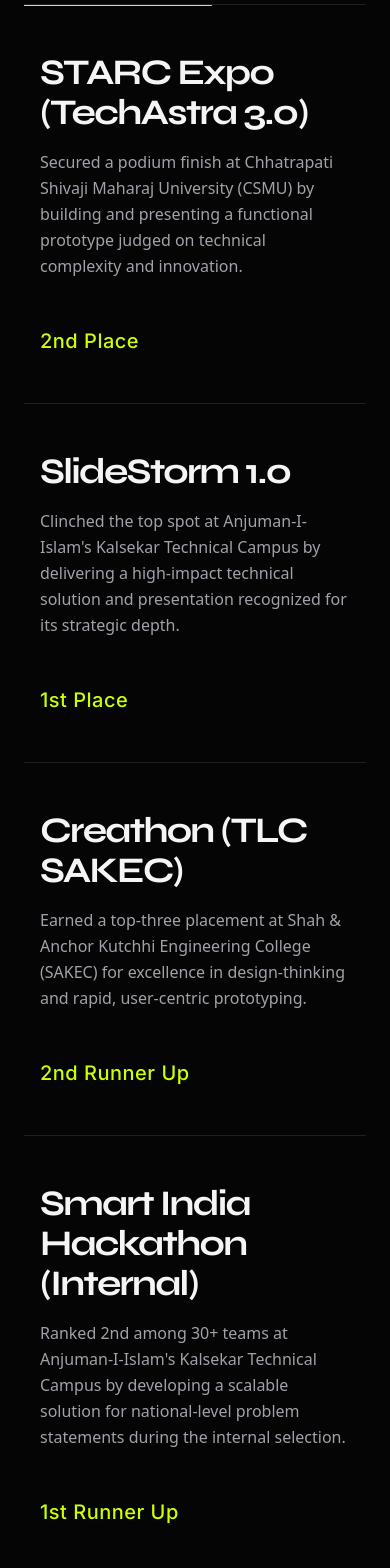
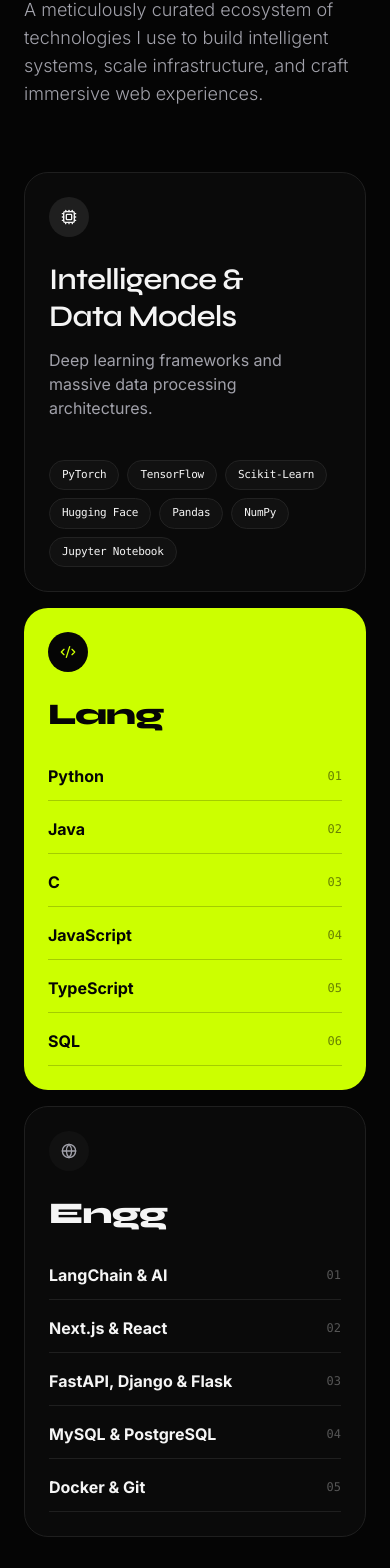
Before and after one commit to ryTCodes/Personal-Portfolio-Website, a Next.js app: page / in a window 390 px wide. Shown: the part 3855-5423 px from the top of the page. Built offline with nearby package versions, Linux system fonts and the light colour scheme.

Commit message:
Added Tech Stack Section

```diff
--- a/src/app/layout.tsx
+++ b/src/app/layout.tsx
@@ -28,7 +28,7 @@
 }) {
   return (
     <html lang="en" className={`${inter.variable} ${syne.variable} scroll-smooth`}>
-      <body className="antialiased min-h-screen bg-[#050505] text-[#f5f5f5] selection:bg-[#ccff00] selection:text-[#050505]">
+      <body className="antialiased min-h-screen bg-[#050505] text-[#f5f5f5] selection:bg-[#ccff00] selection:text-[#050505] overflow-x-hidden">
         <SmoothScroll>
           <Navbar />
           {children}
--- a/src/app/page.tsx
+++ b/src/app/page.tsx
@@ -3,6 +3,7 @@
 import { Hero } from "@/components/sections/Hero";
 import { About } from "@/components/sections/About";
 import { Projects } from "@/components/sections/Projects";
+import { TechStack } from "@/components/sections/TechStack";
 import { Achievements } from "@/components/sections/Achievements";
 import { Contact } from "@/components/sections/Contact";
 import { Footer } from "@/components/sections/Footer";
@@ -16,6 +17,7 @@
         <Hero />
         <About />
         <Projects />
+        <TechStack />
         <Achievements />
         <Contact />
         <Footer />
--- a/src/app/projects/[slug]/page.tsx
+++ b/src/app/projects/[slug]/page.tsx
@@ -27,7 +27,7 @@
           Back to Works
         </Link>
 
-        <h1 className="text-[14vw] md:text-[8vw] leading-[0.85] display-font font-black tracking-tighter uppercase mb-12 mix-blend-difference">
+        <h1 className="text-[14vw] md:text-[8vw] leading-[0.85] display-font font-black tracking-tighter uppercase mb-12 mix-blend-difference break-words">
           {project.title}
         </h1>
 
--- /dev/null
+++ b/src/components/sections/TechStack.tsx
@@ -0,0 +1,109 @@
+"use client";
+
+import { motion } from "framer-motion";
+import { Database, Binary, Code2, Cpu, Globe, Braces } from "lucide-react";
+
+export function TechStack() {
+  return (
+    <section id="tech-stack" className="py-24 md:py-40 px-6 md:px-12 max-w-[1600px] mx-auto bg-[#050505] relative z-20">
+
+      <div className="flex flex-col mb-16 md:mb-24">
+        <h2 className="text-sm font-semibold uppercase tracking-widest text-[#ccff00] mb-6">( The Arsenal )</h2>
+        <h3 className="text-5xl md:text-7xl lg:text-8xl display-font font-black tracking-tighter text-[#f5f5f5] mix-blend-difference mb-8">
+          TECH STACK
+        </h3>
+        <p className="text-[#a1a1aa] max-w-xl text-lg md:text-xl font-light">
+          A meticulously curated ecosystem of technologies I use to build intelligent systems, scale infrastructure, and craft immersive web experiences.
+        </p>
+      </div>
+
+      <div className="grid grid-cols-1 md:grid-cols-2 lg:grid-cols-4 gap-4 sm:gap-6 lg:auto-rows-[350px]">
+
+        {/* Core AI & ML - Large Box */}
+        <motion.div
+          initial={{ opacity: 0, y: 20 }}
+          whileInView={{ opacity: 1, y: 0 }}
+          viewport={{ once: true }}
+          className="md:col-span-2 lg:col-span-2 lg:row-span-2 relative p-6 sm:p-8 md:p-12 rounded-3xl md:rounded-[2rem] bg-[#0a0a0a] border border-[#1f1f1f] overflow-hidden group hover:border-[#ccff00]/50 transition-colors duration-500 min-h-[350px] lg:min-h-0"
+        >
+          <div className="absolute top-0 right-0 p-8 opacity-10 group-hover:opacity-20 transition-opacity duration-500 pointer-events-none hidden sm:block">
+            <Binary className="w-32 h-32 md:w-64 md:h-64 text-[#ccff00] -rotate-12 transform translate-x-8 -translate-y-8" />
+          </div>
+
+          <div className="flex flex-col h-full justify-between relative z-10 w-full">
+            <div>
+              <div className="w-10 h-10 md:w-12 md:h-12 rounded-full bg-[#1f1f1f] flex items-center justify-center mb-6 group-hover:bg-[#ccff00] group-hover:text-[#050505] transition-colors duration-500 text-[#f5f5f5]">
+                <Cpu className="w-4 h-4 md:w-5 md:h-5" />
+              </div>
+              <h4 className="text-3xl sm:text-4xl md:text-5xl text-[#f5f5f5] font-semibold mb-3 md:mb-4 tracking-tight leading-tight break-words">Intelligence &<br />Data Models</h4>
+              <p className="text-[#a1a1aa] text-base md:text-lg max-w-sm">Deep learning frameworks and massive data processing architectures.</p>
+            </div>
+
+            <div className="flex flex-wrap gap-2 md:gap-3 mt-10 md:mt-12 lg:mt-8">
+              {["PyTorch", "TensorFlow", "Scikit-Learn", "Hugging Face", "Pandas", "NumPy", "Jupyter Notebook"].map(t => (
+                <span key={t} className="px-3 py-1.5 sm:px-4 sm:py-2 md:px-5 md:py-3 rounded-full bg-[#111] border border-[#222] text-[#f5f5f5] text-[11px] sm:text-xs md:text-sm lg:text-base font-mono tracking-tight group-hover:border-[#ccff00]/30 transition-colors">
+                  {t}
+                </span>
+              ))}
+            </div>
+          </div>
+        </motion.div>
+
+        {/* Languages - Wide Stacked Box */}
+        <motion.div
+          initial={{ opacity: 0, y: 20 }}
+          whileInView={{ opacity: 1, y: 0 }}
+          viewport={{ once: true }}
+          transition={{ delay: 0.1 }}
+          className="md:col-span-1 lg:col-span-2 lg:row-span-1 relative p-6 sm:p-8 md:p-10 rounded-3xl md:rounded-[2rem] bg-[#ccff00] overflow-hidden group min-h-[350px] lg:min-h-0"
+        >
+          <div className="flex flex-col lg:flex-row h-full relative z-10 w-full lg:gap-16">
+            <div className="lg:w-1/3 flex flex-col justify-center">
+              <div className="w-10 h-10 md:w-12 md:h-12 rounded-full bg-[#050505] flex items-center justify-center mb-6 text-[#ccff00]">
+                <Code2 className="w-4 h-4 md:w-5 md:h-5" />
+              </div>
+              <h4 className="text-3xl sm:text-4xl md:text-4xl text-[#050505] font-black mb-8 lg:mb-0 tracking-tight display-font break-words">Lang</h4>
+            </div>
+
+            <div className="flex flex-col gap-4 sm:gap-6 mt-auto lg:mt-0 lg:w-2/3 lg:grid lg:grid-cols-2 lg:gap-x-12 lg:content-center">
+              {["Python", "Java", "C", "JavaScript", "TypeScript", "SQL"].map((t, i) => (
+                <div key={t} className="flex items-center justify-between border-b border-[#050505]/20 pb-3 sm:pb-4 lg:py-2">
+                  <span className="text-[#050505] text-base sm:text-lg md:text-xl font-bold">{t}</span>
+                  <span className="text-[#050505]/50 font-mono text-xs sm:text-sm">0{i + 1}</span>
+                </div>
+              ))}
+            </div>
+          </div>
+        </motion.div>
+
+        {/* Engineering - Wide Stacked Box */}
+        <motion.div
+          initial={{ opacity: 0, y: 20 }}
+          whileInView={{ opacity: 1, y: 0 }}
+          viewport={{ once: true }}
+          transition={{ delay: 0.2 }}
+          className="md:col-span-1 lg:col-span-2 lg:row-span-1 relative p-6 sm:p-8 md:p-10 rounded-3xl md:rounded-[2rem] bg-[#0a0a0a] border border-[#1f1f1f] overflow-hidden group hover:border-[#ccff00]/50 transition-colors duration-500 min-h-[350px] lg:min-h-0"
+        >
+          <div className="flex flex-col lg:flex-row h-full relative z-10 w-full lg:gap-16">
+            <div className="lg:w-1/3 flex flex-col justify-center">
+              <div className="w-10 h-10 md:w-12 md:h-12 rounded-full bg-[#111] flex items-center justify-center mb-6 text-[#a1a1aa] group-hover:text-[#ccff00] transition-colors">
+                <Globe className="w-4 h-4 md:w-5 md:h-5" />
+              </div>
+              <h4 className="text-3xl sm:text-4xl md:text-4xl text-[#f5f5f5] font-black mb-8 lg:mb-0 tracking-tight display-font break-words">Engg</h4>
+            </div>
+
+            <div className="flex flex-col gap-4 sm:gap-6 mt-auto lg:mt-0 lg:w-2/3 lg:grid lg:grid-cols-2 lg:gap-x-12 lg:content-center">
+              {["LangChain & AI", "Next.js & React", "FastAPI, Django & Flask", "MySQL & PostgreSQL", "Docker & Git"].map((t, i) => (
+                <div key={t} className="flex items-center justify-between border-b border-[#1f1f1f] pb-3 sm:pb-4 lg:py-2 group-hover:border-[#ccff00]/30 transition-colors">
+                  <span className="text-[#f5f5f5] text-base sm:text-lg md:text-xl font-bold">{t}</span>
+                  <span className="text-[#555] group-hover:text-[#ccff00]/80 transition-colors font-mono text-xs sm:text-sm">0{i + 1}</span>
+                </div>
+              ))}
+            </div>
+          </div>
+        </motion.div>
+
+      </div>
+    </section>
+  );
+}
```
